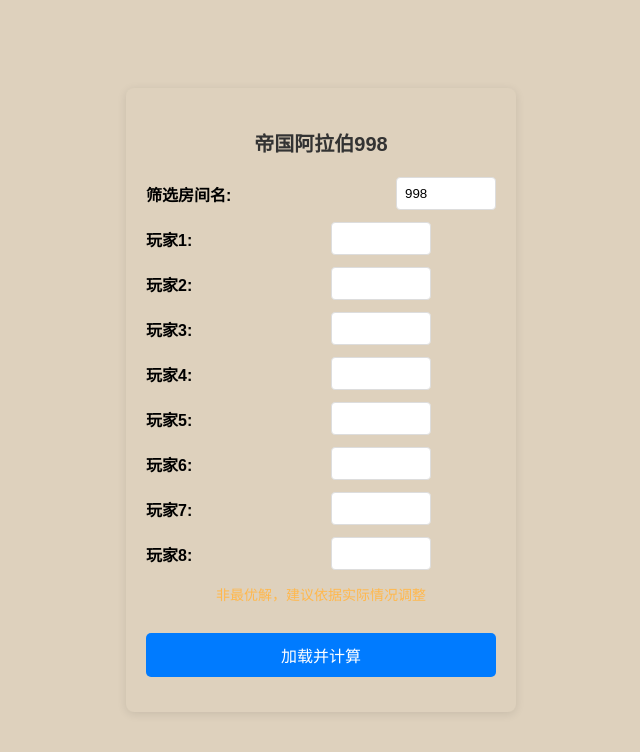
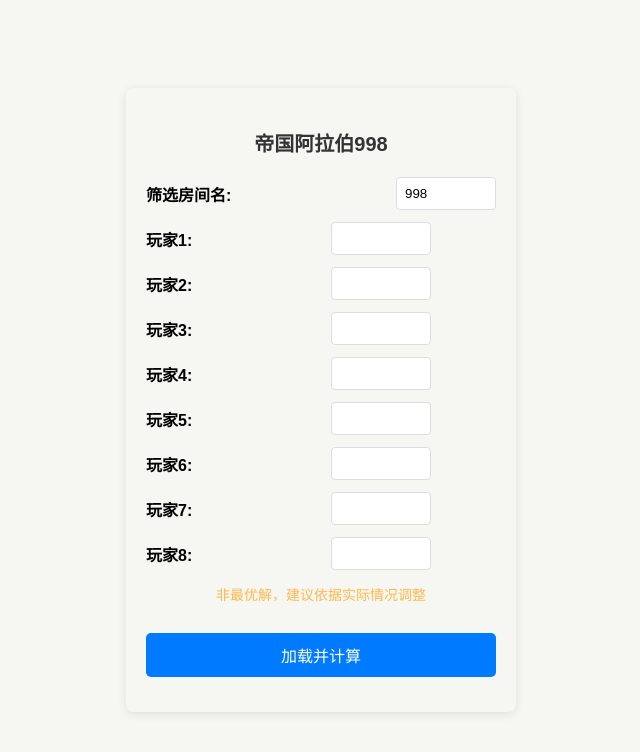
Before and after one commit to reichde/998, a plain HTML site: page index.html in a window 1280 px wide. Shown: the whole page, without its empty margins (319-959 px from the left). Drawn offline with Linux system fonts and the light colour scheme.

Commit message:
Update index.html

```diff
--- a/index.html
+++ b/index.html
@@ -11,7 +11,7 @@
     <style>
         body {
             font-family: Arial, sans-serif;
-            background-color: #DED1BD   ;
+            background-color: #F6F6F2;
             margin: 0;
             padding: 0;
             display: flex;
@@ -20,7 +20,7 @@
             height: 100vh;
         }
         .container {
-            background-color: #DED1BD   ;
+            background-color: #F6F6F2;
             padding: 20px;
             border-radius: 8px;
             box-shadow: 0 2px 10px rgba(0, 0, 0, 0.1);
```
